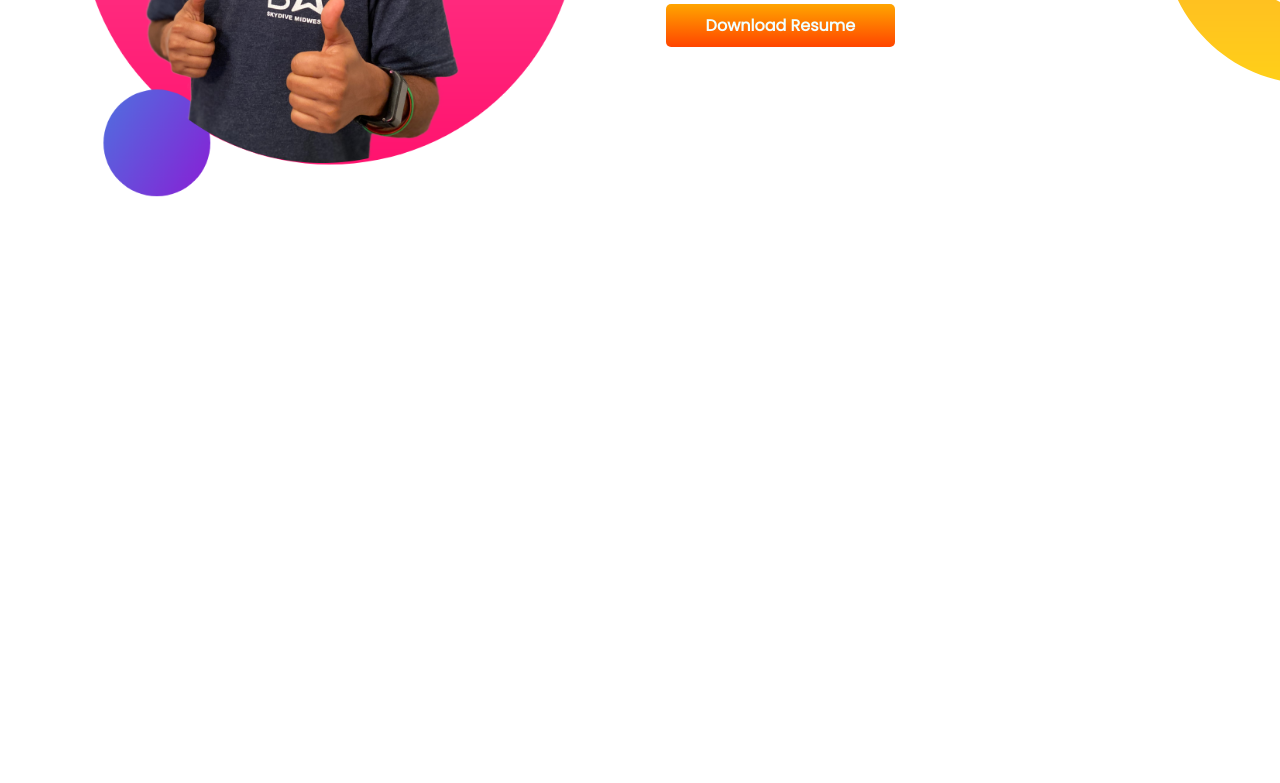
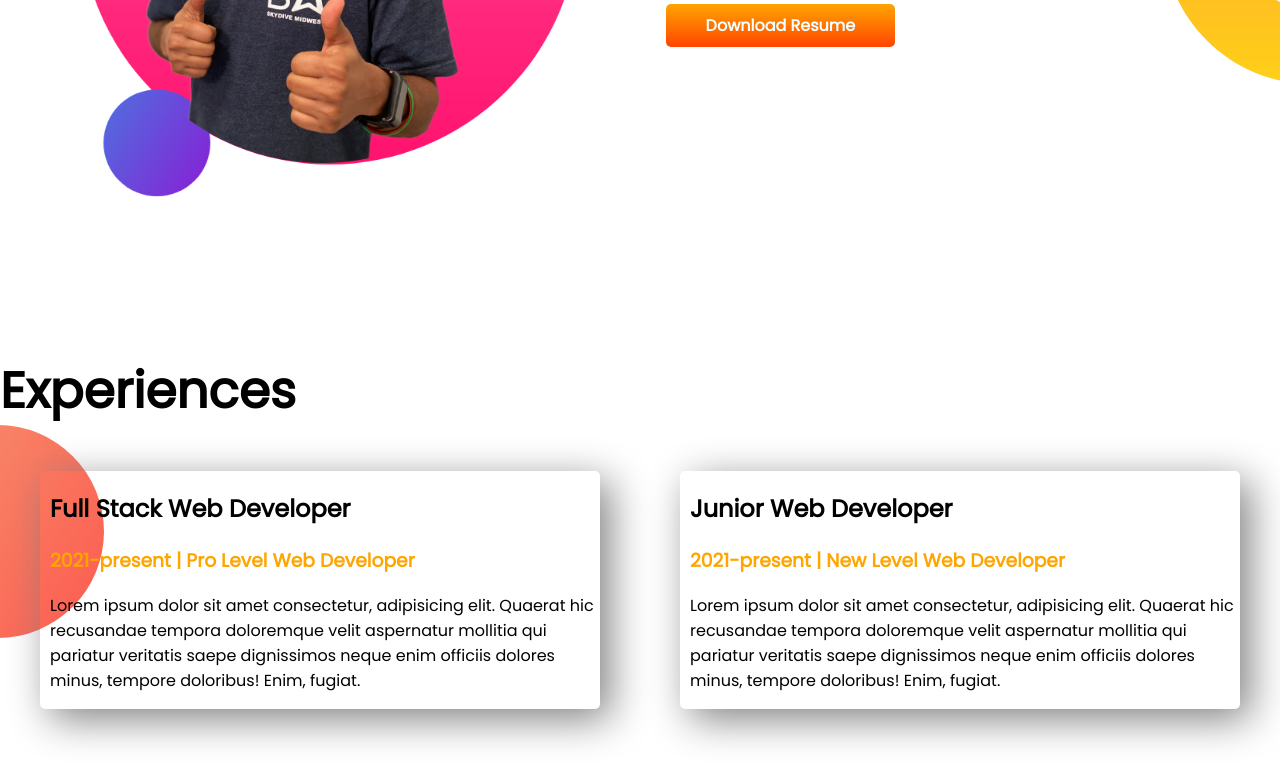
Before and after one commit to Razinn/second-website, a plain HTML site: page second-website/index.html in a window 1280 px wide. Shown: the part 1040-1823 px from the top of the page. Before the commit the page ends 1394 px from the top, so only its background shows below. Drawn offline with Linux system fonts and the light colour scheme.

Commit message:
added experience section

```diff
--- a/second-website/index.html
+++ b/second-website/index.html
@@ -14,7 +14,7 @@
 </head>
 
 <body>
-    <section class="top-banner">
+    <section class="top-banner flexible-container">
         <div class="half-width">
             <h1>Welcome To</h1>
             <h1><span class="orange-color">Razin's</span> World!</h1>
@@ -31,7 +31,7 @@
         </div>
 
     </section>
-    <section class="dream-big">
+    <section class="dream-big flexible-container">
         <div class="half-width"><img src="images/jhankar2.png" alt=""></div>
         <div class="half-width">
             <h1>Dream Big</h1>
@@ -43,6 +43,29 @@
             <a class="link-button" target="_blank" , href="google.com">Download Resume</a>
         </div>
     </section>
+    <section class="experience-area">
+        <h1>Experiences</h1>
+        <div class="flexible-container">
+            <div class="experience-item">
+                <h2>Full Stack Web Developer</h2>
+                <h3 class="orange-color">2021-present | Pro Level Web Developer</h3>
+                <p>Lorem ipsum dolor sit amet consectetur, adipisicing elit. Quaerat hic recusandae tempora doloremque
+                    velit
+                    aspernatur mollitia qui pariatur veritatis saepe dignissimos neque enim officiis dolores minus,
+                    tempore
+                    doloribus! Enim, fugiat.</p>
+            </div>
+            <div class="experience-item">
+                <h2>Junior Web Developer</h2>
+                <h3 class="orange-color">2021-present | New Level Web Developer</h3>
+                <p>Lorem ipsum dolor sit amet consectetur, adipisicing elit. Quaerat hic recusandae tempora doloremque
+                    velit
+                    aspernatur mollitia qui pariatur veritatis saepe dignissimos neque enim officiis dolores minus,
+                    tempore
+                    doloribus! Enim, fugiat.</p>
+            </div>
+        </div>
+    </section>
 
 </body>
 
--- a/second-website/style.css
+++ b/second-website/style.css
@@ -12,7 +12,7 @@ h1 {
     color: orange;
 }
 
-section {
+.flexible-container {
     display: flex;
     margin-bottom: 150px;
 }
@@ -45,3 +45,17 @@ section {
     background-repeat: no-repeat;
     background-position: right;
 }
+
+.experience-area {
+    background-image: url(images/exp-bg.png);
+    background-repeat: no-repeat;
+    background-position: left;
+}
+
+.experience-item {
+    box-shadow: 10px 10px 40px gray;
+    margin-left: 40px;
+    margin-right: 40px;
+    padding-left: 10px;
+    border-radius: 5px;
+}
```
